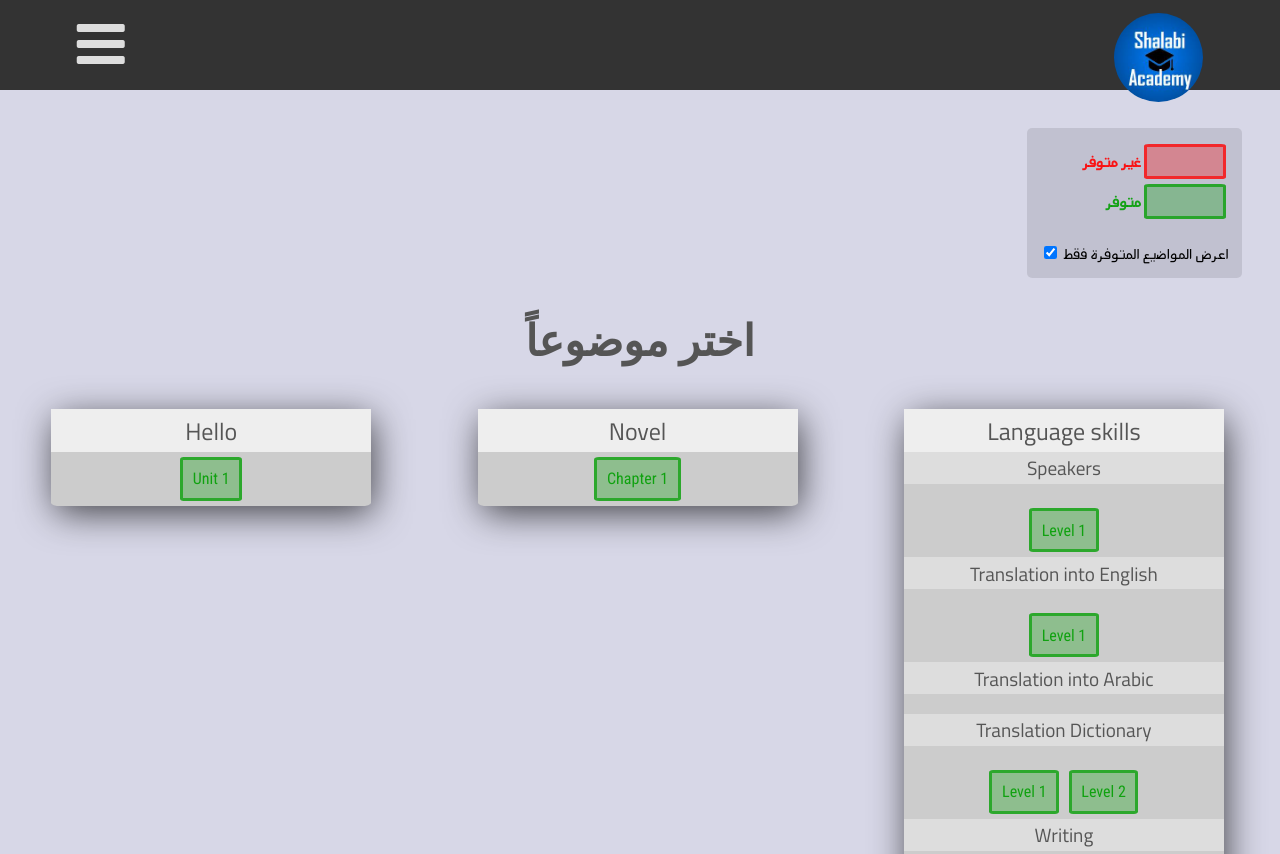
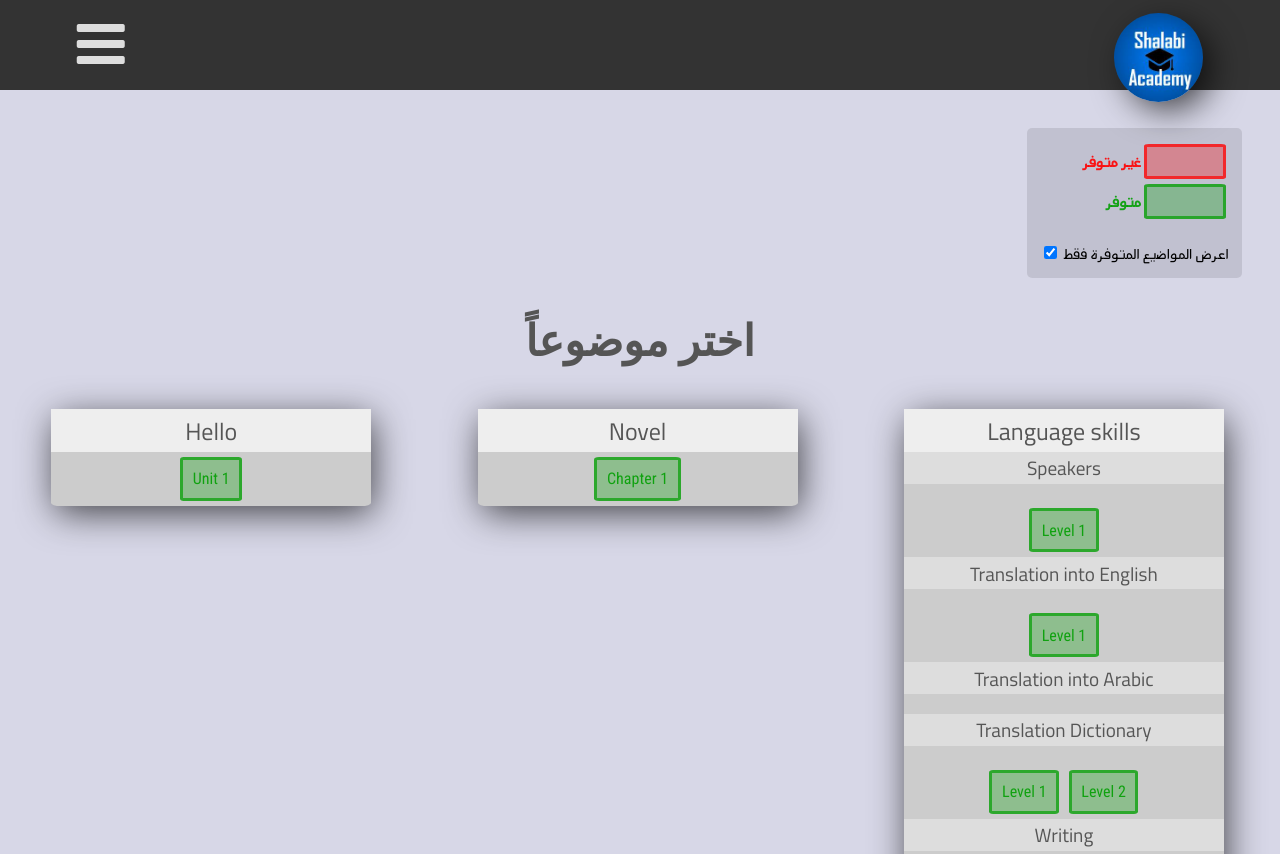
Before and after one commit to khalidahmedshalabi/ShalabiAcademy, a plain HTML site: page selection.html in a window 1280 px wide. Shown: the top 854 px of the page. Drawn offline with Linux system fonts and the light colour scheme; a web font is replaced by a local one.

Commit message:
Adds box shadow effect to app logo

```diff
--- a/css/selection.css
+++ b/css/selection.css
@@ -49,6 +49,9 @@ a
     width:7%;
     border-radius: 50px;
     cursor: pointer;
+    -webkit-box-shadow: 10px 10px 35px -3px rgba(0,0,0,0.75);
+    -moz-box-shadow: 10px 10px 35px -3px rgba(0,0,0,0.75);
+    box-shadow: 10px 10px 35px -3px rgba(0,0,0,0.75);
 }
 
 .menu
```
